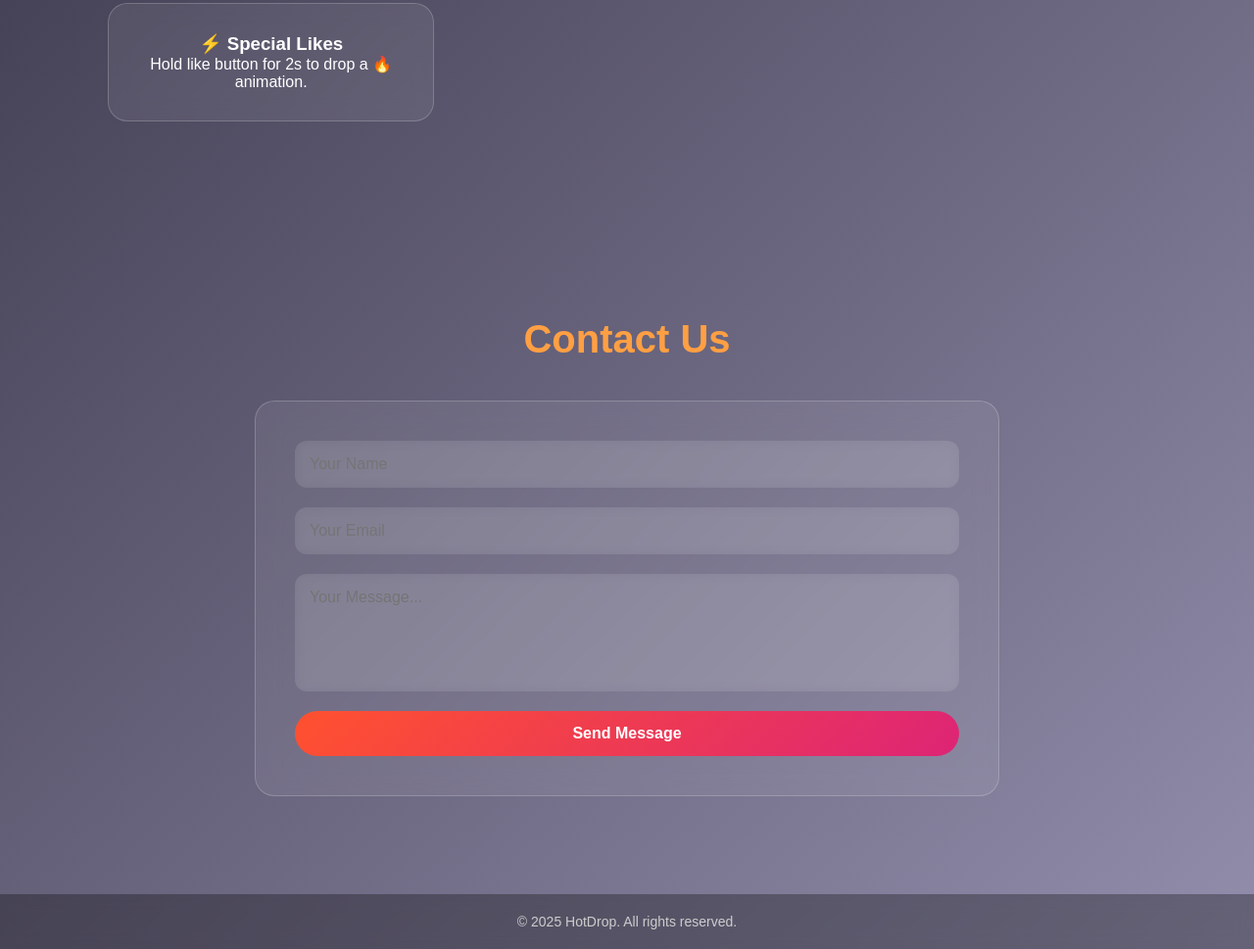
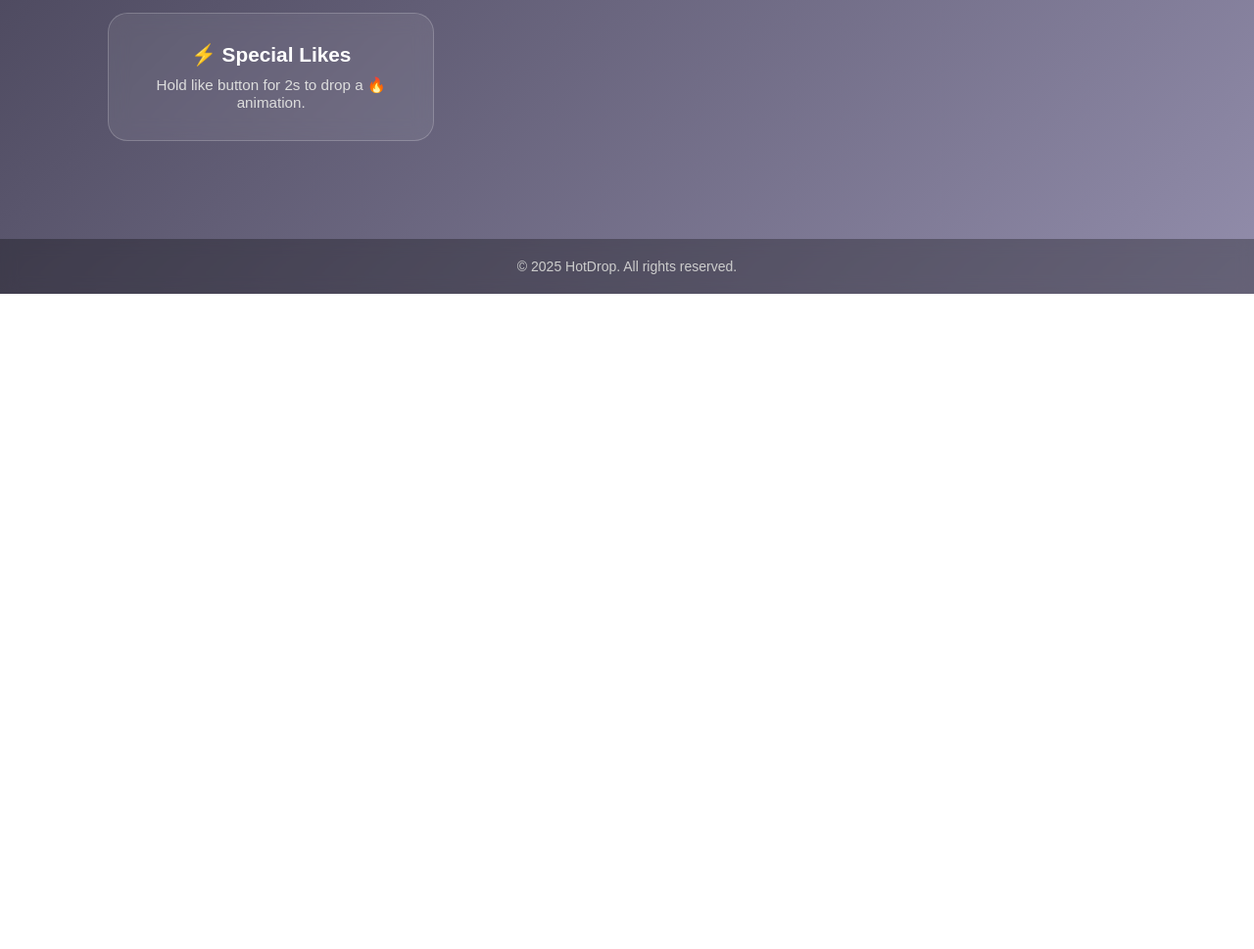
Before and after one commit to sairajsanju/hotdrop-landing., a plain HTML site: page index.html in a window 1280 px wide. Shown: the part 1132-2101 px from the top of the page at 98% size. After the commit the page ends 1432 px from the top, so only its background shows below. Drawn offline with Linux system fonts and the light colour scheme.

Commit message:
Update index.html

```diff
--- a/index.html
+++ b/index.html
@@ -1,4 +1,4 @@
- <!DOCTYPE html>
+  <!DOCTYPE html>
 <html lang="en">
 <head>
   <meta charset="UTF-8">
@@ -73,6 +73,7 @@
       overflow: hidden;
     }
 
+    /* Glowing background circles */
     header::before,
     header::after {
       content: "";
@@ -174,60 +175,14 @@
       box-shadow: 0 8px 25px rgba(255, 159, 67, 0.4);
     }
 
-    /* Contact Section */
-    .contact {
-      padding: 100px 20px;
-      max-width: 800px;
-      margin: auto;
-      text-align: center;
+    .feature h3 {
+      font-size: 1.3rem;
+      margin-bottom: 10px;
     }
 
-    .contact-form {
-      display: flex;
-      flex-direction: column;
-      gap: 20px;
-      margin-top: 30px;
-      background: rgba(255, 255, 255, 0.07);
-      backdrop-filter: blur(12px);
-      -webkit-backdrop-filter: blur(12px);
-      padding: 40px;
-      border-radius: 20px;
-      border: 1px solid rgba(255, 255, 255, 0.2);
-    }
-
-    .contact-form input,
-    .contact-form textarea {
-      padding: 15px;
-      border: none;
-      border-radius: 12px;
-      outline: none;
-      font-size: 1rem;
-      color: white;
-      background: rgba(255, 255, 255, 0.08);
-      backdrop-filter: blur(6px);
-      -webkit-backdrop-filter: blur(6px);
-    }
-
-    .contact-form textarea {
-      resize: none;
-      height: 120px;
-    }
-
-    .contact-form button {
-      padding: 14px;
-      border: none;
-      border-radius: 30px;
-      background: linear-gradient(135deg, #ff512f, #dd2476);
-      color: white;
-      font-size: 1rem;
-      font-weight: bold;
-      cursor: pointer;
-      transition: 0.3s;
-    }
-
-    .contact-form button:hover {
-      transform: scale(1.05);
-      box-shadow: 0 6px 20px rgba(221,36,118,0.6);
+    .feature p {
+      font-size: 0.95rem;
+      color: #ddd;
     }
 
     /* Footer */
@@ -259,7 +214,7 @@
     <div class="hero-box">
       <h1>🔥 HotDrop</h1>
       <p>Share, Discover & Trend Instantly</p>
-      <a href="#contact" class="btn">Get Started</a>
+      <a href="#" class="btn">Get Started</a>
     </div>
   </header>
 
@@ -286,27 +241,15 @@
     </div>
   </section>
 
-  <!-- Contact -->
-  <section class="contact" id="contact">
-    <h2>Contact Us</h2>
-    <form class="contact-form">
-      <input type="text" placeholder="Your Name" required>
-      <input type="email" placeholder="Your Email" required>
-      <textarea placeholder="Your Message..." required></textarea>
-      <button type="submit">Send Message</button>
-    </form>
-  </section>
-
   <!-- Footer -->
-  <footer>
+  <footer id="contact">
     © 2025 HotDrop. All rights reserved.
   </footer>
 
   <script>
-    // Simple JS: handle form submission
-    document.querySelector(".contact-form").addEventListener("submit", e => {
-      e.preventDefault();
-      alert("✅ Thank you for contacting HotDrop! We’ll get back to you soon.");
+    // Example interaction
+    document.querySelector(".btn").addEventListener("click", () => {
+      alert("🚀 HotDrop is launching soon!");
     });
   </script>
 </body>
```
